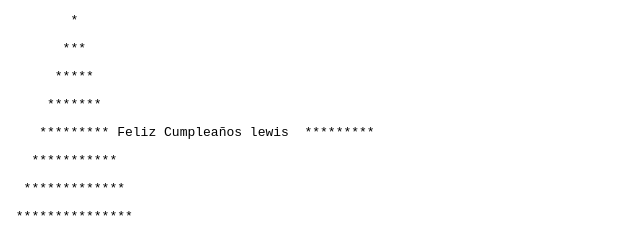
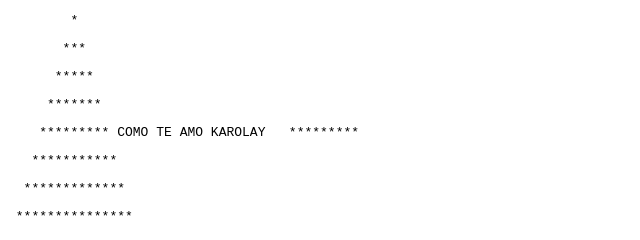
Before and after one commit to rolandoto/happyfelizcumplea-os, a plain HTML site: page index.html in a window 1280 px wide. Shown: the top 240 px of the page, 0-640 px from the left. Drawn offline with Linux system fonts and the light colour scheme.

Commit message:
initial commit

```diff
--- a/index.html
+++ b/index.html
@@ -13,7 +13,7 @@ function imprimirPastel() {
     var niveles = 8; // Número de niveles del pastel
 
     // Mensaje de Feliz Cumpleaños
-    var mensaje = "Feliz Cumpleaños lewis ";
+    var mensaje = "COMO TE AMO KAROLAY  ";
 
     // Calcular el espacio necesario para centrar el mensaje
     var espaciosMensaje = Math.floor((niveles * 2 + 1 - mensaje.length) / 2);
```
